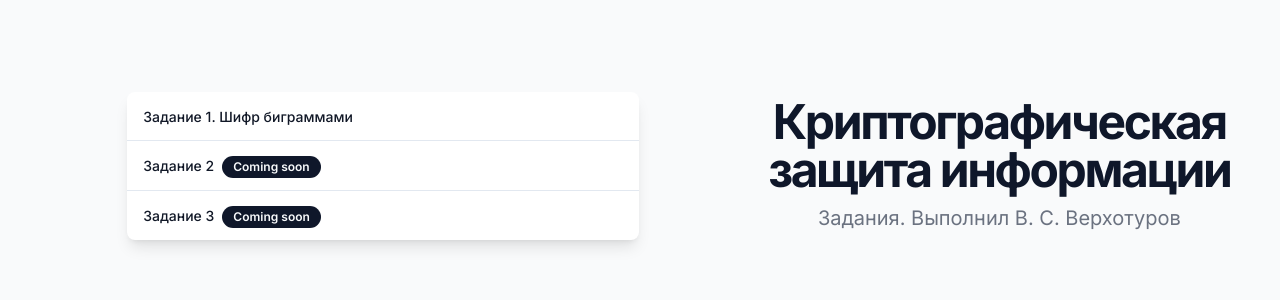
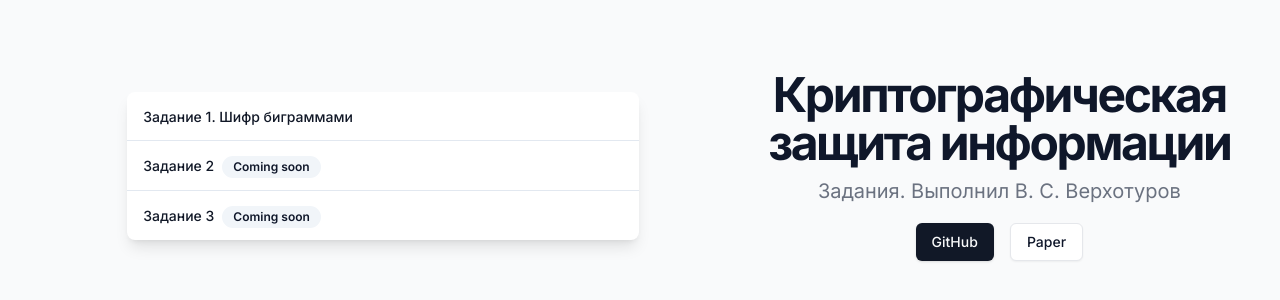
Before and after one commit to ValeryVerkhoturov/crypto-tasks, a Next.js app: page / in a window 1280 px wide. Shown: the part 234-534 px from the top of the page. Built offline with nearby package versions, Linux system fonts and the light colour scheme.

Commit message:
feat: add github and report links

```diff
--- a/components/index-layout.tsx
+++ b/components/index-layout.tsx
@@ -1,4 +1,5 @@
 import IndexNavigateButton from "@/components/index-navigate-button";
+import Link from "next/link";
 
 export default function IndexLayout() {
 
@@ -12,6 +13,20 @@ export default function IndexLayout() {
               <p className="mx-auto max-w-[500px] text-gray-500 md:text-xl/relaxed lg:text-base/relaxed xl:text-xl/relaxed dark:text-gray-400">
                 Задания. Выполнил В. С. Верхотуров
               </p>
+            </div>
+            <div className="flex space-x-4 justify-center">
+              <Link
+                className="inline-flex items-center justify-center rounded-md bg-gray-900 px-4 py-2 text-sm font-medium text-gray-50 shadow transition-colors hover:bg-gray-900/90 focus-visible:outline-none focus-visible:ring-1 focus-visible:ring-gray-950 disabled:pointer-events-none disabled:opacity-50 dark:bg-gray-50 dark:text-gray-900 dark:hover:bg-gray-50/90 dark:focus-visible:ring-gray-300"
+                href="https://github.com/ValeryVerkhoturov/crypto-tasks"
+              >
+                GitHub
+              </Link>
+              <Link
+                className="inline-flex items-center justify-center rounded-md border border-gray-200 bg-white px-4 py-2 text-sm font-medium shadow-sm transition-colors hover:bg-gray-100 hover:text-gray-900 focus-visible:outline-none focus-visible:ring-1 focus-visible:ring-gray-950 disabled:pointer-events-none disabled:opacity-50 dark:border-gray-800 dark:bg-gray-950 dark:hover:bg-gray-800 dark:hover:text-gray-50 dark:focus-visible:ring-gray-300"
+                href="https://github.com/ValeryVerkhoturov/crypto-tasks/blob/main/report/verkhoturov.pdf"
+              >
+                Paper
+              </Link>
             </div>
           </div>
         </div>
--- a/components/index-navigate-button.tsx
+++ b/components/index-navigate-button.tsx
@@ -22,7 +22,7 @@ export default function IndexNavigateButton(props: Props) {
       >
         {props.name}
         {props.badge && (
-          <Badge className="ml-2">{props.badge}</Badge>
+          <Badge className="ml-2" variant={!props.disabled ? "default" : "secondary"}>{props.badge}</Badge>
         )}
       </button>
     </li>
```
